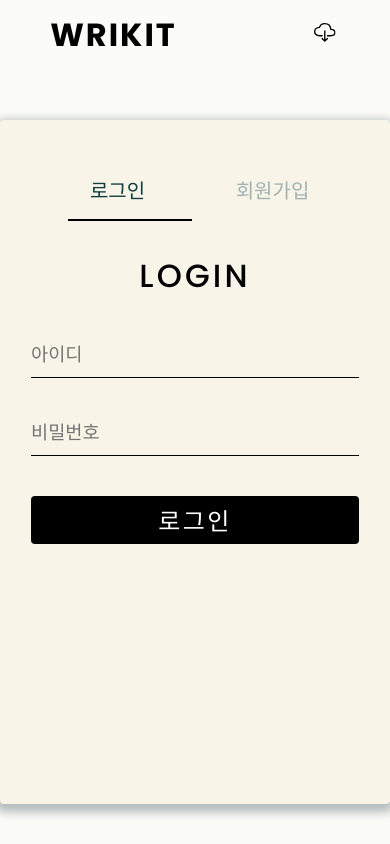
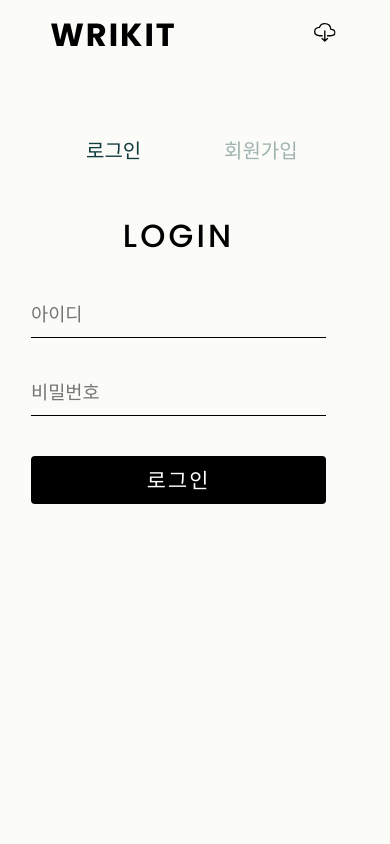
Before and after one commit to wrikit/wrikitFront, a React (Create React App) app: page /lgpage in a window 390 px wide. Built offline with nearby package versions, Linux system fonts and the light colour scheme; the HTML template or start-up script is replaced by a standard one.

Commit message:
design: LoginPage CSS 반응형

```diff
--- a/src/styles/Login.scss
+++ b/src/styles/Login.scss
@@ -1,4 +1,5 @@
 // Login
+@import "./utility";
 
 *,
 *:before,
@@ -39,7 +40,7 @@ body {
     margin: 0 0 40px;
   }
 
-  label{
+  label {
     display: none;
   }
   label.active {
@@ -47,9 +48,9 @@ body {
     transform: translateY(-5px);
     left: 2px;
     font-size: 14px;
-    color: rgba(black, 0.5)
+    color: rgba(black, 0.5);
   }
-  label.highlight{
+  label.highlight {
     color: black;
   }
 
@@ -112,3 +113,36 @@ body {
     }
   }
 }
+@include breakpoint(md) {
+  .templateBlock {
+    background-color: #fbfbf8;
+    left: 0;
+    right: 0;
+    top: 0;
+    bottom: 0;
+    right: 0;
+    // z-index: -1;
+    display: flex;
+    flex-direction: column;
+    justify-content: center;
+    align-items: center;
+    // margin: 20px;
+    .whiteBox {
+      background: #fbfbf8;
+      padding: 1rem;
+      // margin: 10px;
+      h1 {
+        width: 90%;
+      }
+
+      .styleInput {
+        background-color: #fbfbf8;
+        width: 90%;
+      }
+      .button {
+        width: 90%;
+        font-size: 1.3rem;
+      }
+    }
+  }
+}
--- a/src/styles/lgpage.scss
+++ b/src/styles/lgpage.scss
@@ -1,3 +1,5 @@
+@import "./utility";
+
 .loginPage {
   padding-top: 80px;
   display: flex;
@@ -19,13 +21,12 @@
     // }
     &__login {
       width: 100%;
-      float: right;
+      // float: right;
       padding: 40px;
       max-width: 600px;
       margin: 40px auto;
       border-radius: 4px;
       box-shadow: 0 4px 10px 4px rgba(#13232f, 0.3);
-
       background-color: #f8f4e8;
 
       .tabGroup {
@@ -77,7 +78,7 @@
           // }
         }
         a::after {
-          background: none repeat scroll 0 0 transparent;
+          // background: none repeat scroll 0 0 transparent;
           bottom: 0;
           content: "";
           display: block;
@@ -114,3 +115,110 @@
     }
   }
 }
+
+// 반응형 미디어 쿼리
+
+@include breakpoint(md) {
+  .loginPage {
+    padding-top: 80px;
+    display: flex;
+    flex-direction: row;
+    height: 100vh;
+
+    &__section {
+      &__login {
+        width: 100%;
+        // float: right;
+        padding: 40px;
+        max-width: 600px;
+        margin: 0px auto;
+        box-shadow: 0 0px 0px 0px rgba(#13232f, 0.3);
+        background-color: #fbfbf8;
+
+        .tabGroup {
+          width: 95%;
+          list-style-type: none;
+          padding: 0;
+          // margin: 0 0 40px 0;
+          &::after {
+            content: "";
+            display: table;
+            clear: both;
+          }
+
+          li a {
+            box-sizing: border-box;
+            display: block;
+            position: relative;
+            text-decoration: none;
+            padding: 15px;
+            margin-bottom: 15px;
+            //   background: rgba(#a0b3b0, 0.25);
+            color: #a0b3b0;
+            font-size: 20px;
+            float: left;
+            width: 50%;
+            text-align: center;
+            cursor: pointer;
+            transition: 0.5s ease;
+            // &::after {
+            //   background: none repeat scroll 0 0 transparent;
+            //   bottom: 0;
+            //   content: "";
+            //   display: block;
+            //   height: 2px;
+            //   left: 50%;
+            //   position: absolute;
+            //   background: black;
+            //   transition: width 0.3s ease 0s, left 0.3s ease 0s;
+            //   width: 0;
+            // }
+            &:hover {
+              // background: darken(#1ab188, 5%);
+              color: black;
+            }
+            // &:hover::after {
+            //   width: 100%;
+            //   // top: 0;
+            //   left: 0;
+            //   // right: 0;
+            // }
+          }
+          a::after {
+            // background: none repeat scroll 0 0 transparent;
+            bottom: 0;
+            content: "";
+            display: block;
+            height: 2px;
+            left: 50%;
+            // margin-left: 12%;
+            position: absolute;
+            background: black;
+            transition: width 0.3s ease 0s, left 0.3s ease 0s;
+            width: 0;
+          }
+          a:hover::after {
+            width: 0;
+            left: 28px;
+            // margin-left: 12%;
+          }
+          .active a {
+            //   background: #1ab188;
+            color: #0f3d3e;
+            &::after {
+              bottom: 0;
+              content: "";
+              display: block;
+              height: 2px;
+              left: 28px;
+              position: absolute;
+              background: black;
+              transition: width 0.3s ease 0s8 left 0.3s ease 0s;
+              width: 0;
+            }
+          }
+        }
+      }
+    }
+  }
+}
```
